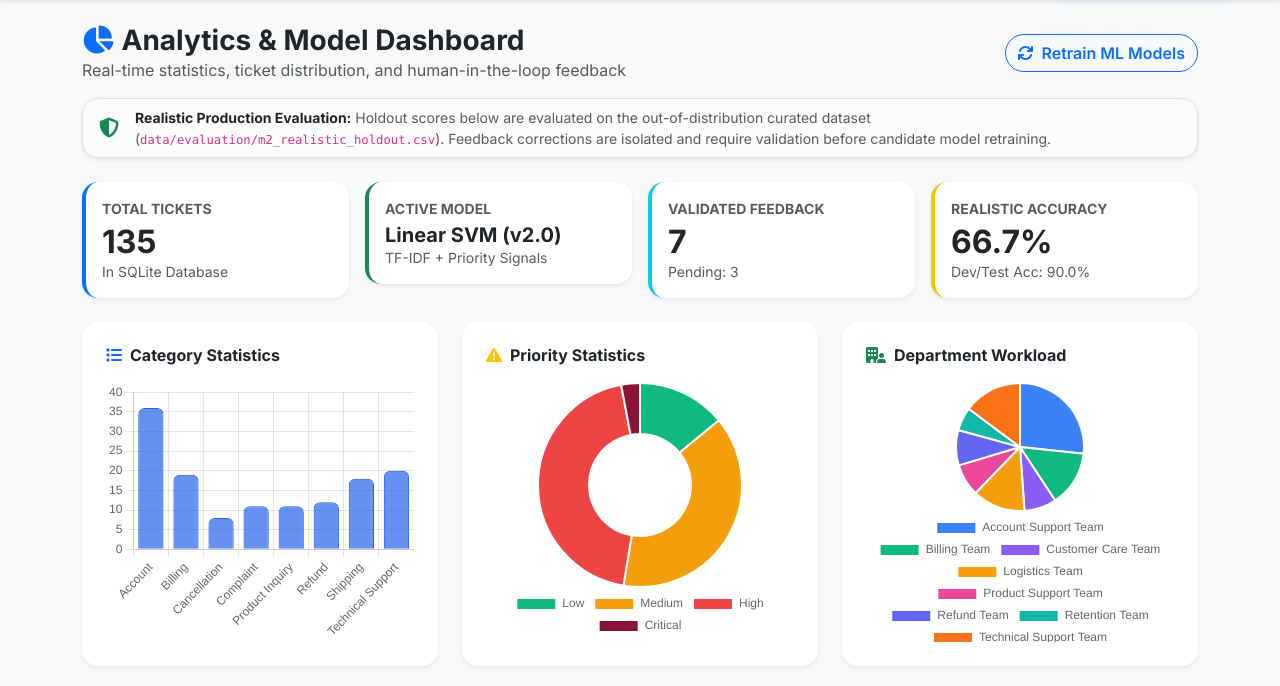
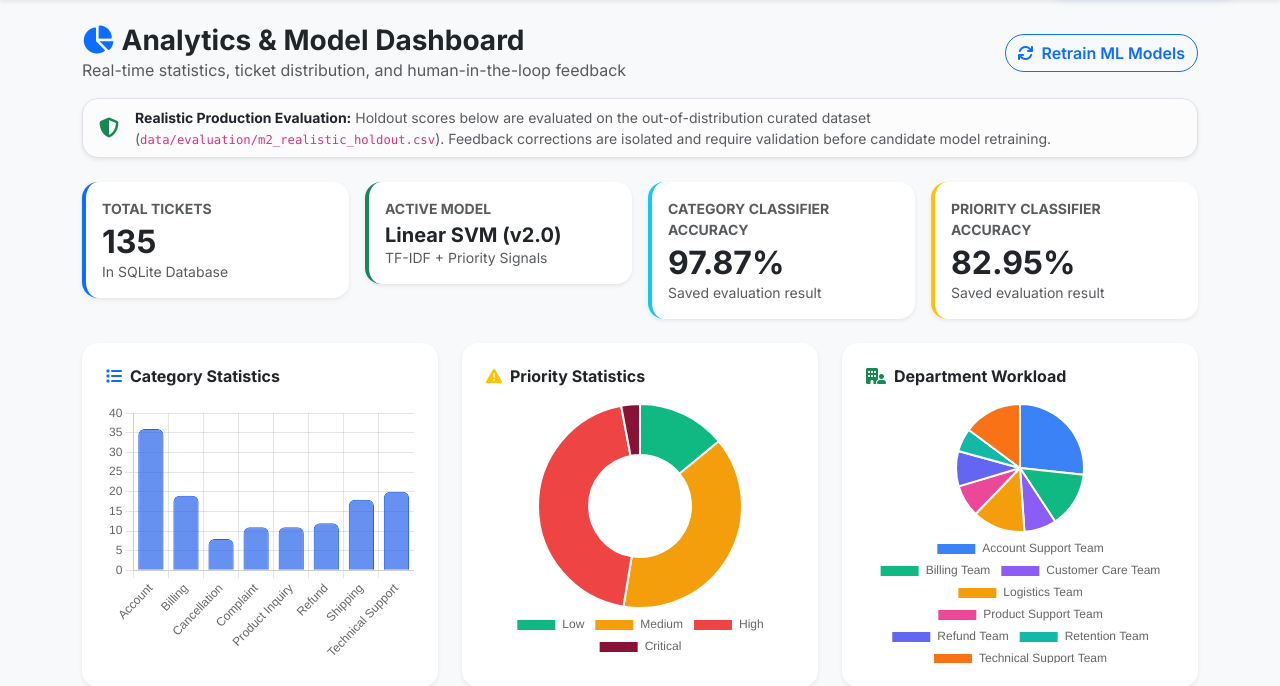
Before and after one commit to Pranjal-1307/customer-support-ticket-routing, a Flask app: page / in a window 1280 px wide, after a click on "Admin Dashboard". Shown: the part 56-742 px from the top of the page. Run offline with Flask 3, Linux system fonts and the light colour scheme; data comes from the database, SQL or seed files in the repository; both versions use the stored data as it was after the commit.

Commit message:
Accuracy cards added in admin

```diff
--- a/app/app.py
+++ b/app/app.py
@@ -293,10 +293,14 @@ def admin_stats():
     # Load Model Metrics
     metrics_path = os.path.join(BASE_DIR, "models", "model_metrics.json")
     model_metrics = {}
-    if os.path.exists(metrics_path):
+    try:
         import json
-        with open(metrics_path, 'r') as f:
-            model_metrics = json.load(f)
+        with open(metrics_path, 'r', encoding='utf-8') as f:
+            loaded_metrics = json.load(f)
+        if isinstance(loaded_metrics, dict):
+            model_metrics = loaded_metrics
+    except (OSError, json.JSONDecodeError):
+        app.logger.warning("Saved model metrics are unavailable or malformed: %s", metrics_path)
 
     return jsonify({
         "total_tickets": total_tickets,
--- a/app/static/script.js
+++ b/app/static/script.js
@@ -172,14 +172,15 @@ async function loadAdminStats() {
         document.getElementById('statTotalTickets').innerText = data.total_tickets || 0;
 
         const fbStats = data.feedback_stats || {};
-        const valCount = fbStats.validated_feedback_count || 0;
-        const pendCount = fbStats.pending_validation_count || 0;
-
-        const valEl = document.getElementById('statValidatedFeedback');
-        if (valEl) valEl.innerText = valCount;
-
-        const pendEl = document.getElementById('statPendingFeedback');
-        if (pendEl) pendEl.innerText = `Pending: ${pendCount}`;
+        const modelMetrics = data.model_metrics || {};
+        renderSavedAccuracy(
+            'statCategoryAccuracy', 'statCategoryAccuracySub',
+            modelMetrics.category_metrics, modelMetrics.best_category_model
+        );
+        renderSavedAccuracy(
+            'statPriorityAccuracy', 'statPriorityAccuracySub',
+            modelMetrics.priority_metrics, modelMetrics.best_priority_model
+        );
 
         // Render Charts
         renderCategoryChart(data.category_counts || {});
@@ -195,6 +196,21 @@ async function loadAdminStats() {
     } catch (err) {
         console.error("Error loading admin stats:", err);
         return false;
+    }
+}
+
+function renderSavedAccuracy(valueId, subtitleId, metricsByModel, bestModel) {
+    const valueEl = document.getElementById(valueId);
+    const subtitleEl = document.getElementById(subtitleId);
+    if (!valueEl || !subtitleEl) return;
+
+    const accuracy = metricsByModel?.[bestModel]?.accuracy;
+    if (typeof accuracy === 'number' && Number.isFinite(accuracy) && accuracy >= 0 && accuracy <= 1) {
+        valueEl.innerText = `${(accuracy * 100).toFixed(2)}%`;
+        subtitleEl.innerText = 'Saved evaluation result';
+    } else {
+        valueEl.innerText = '—';
+        subtitleEl.innerText = 'Saved evaluation unavailable';
     }
 }
 
--- a/app/templates/index.html
+++ b/app/templates/index.html
@@ -210,16 +210,16 @@
                     </div>
                     <div class="col-md-3">
                         <div class="card border-0 shadow-sm rounded-4 p-3 bg-white border-start border-info border-4">
-                            <small class="text-muted fw-bold text-uppercase">Validated Feedback</small>
-                            <h2 class="fw-bold text-dark mb-0 mt-1" id="statValidatedFeedback">0</h2>
-                            <small class="text-muted" id="statPendingFeedback">Pending: 0</small>
+                            <small class="text-muted fw-bold text-uppercase">Category Classifier Accuracy</small>
+                            <h2 class="fw-bold text-dark mb-0 mt-1" id="statCategoryAccuracy">—</h2>
+                            <small class="text-muted" id="statCategoryAccuracySub">Saved evaluation result</small>
                         </div>
                     </div>
                     <div class="col-md-3">
                         <div class="card border-0 shadow-sm rounded-4 p-3 bg-white border-start border-warning border-4">
-                            <small class="text-muted fw-bold text-uppercase">Realistic Accuracy</small>
-                            <h2 class="fw-bold text-dark mb-0 mt-1" id="statPriorityAcc">66.7%</h2>
-                            <small class="text-muted" id="statPriorityDevSub">Dev/Test Acc: 90.0%</small>
+                            <small class="text-muted fw-bold text-uppercase">Priority Classifier Accuracy</small>
+                            <h2 class="fw-bold text-dark mb-0 mt-1" id="statPriorityAccuracy">—</h2>
+                            <small class="text-muted" id="statPriorityAccuracySub">Saved evaluation result</small>
                         </div>
                     </div>
                 </div>
```
Also changed, not shown: _pytest_temp_954ac10ce09546a68f8cf9d9635cdf2a/ticket-validation-db0/tickets.sqlite (added), tickets.db, 2 other files.
